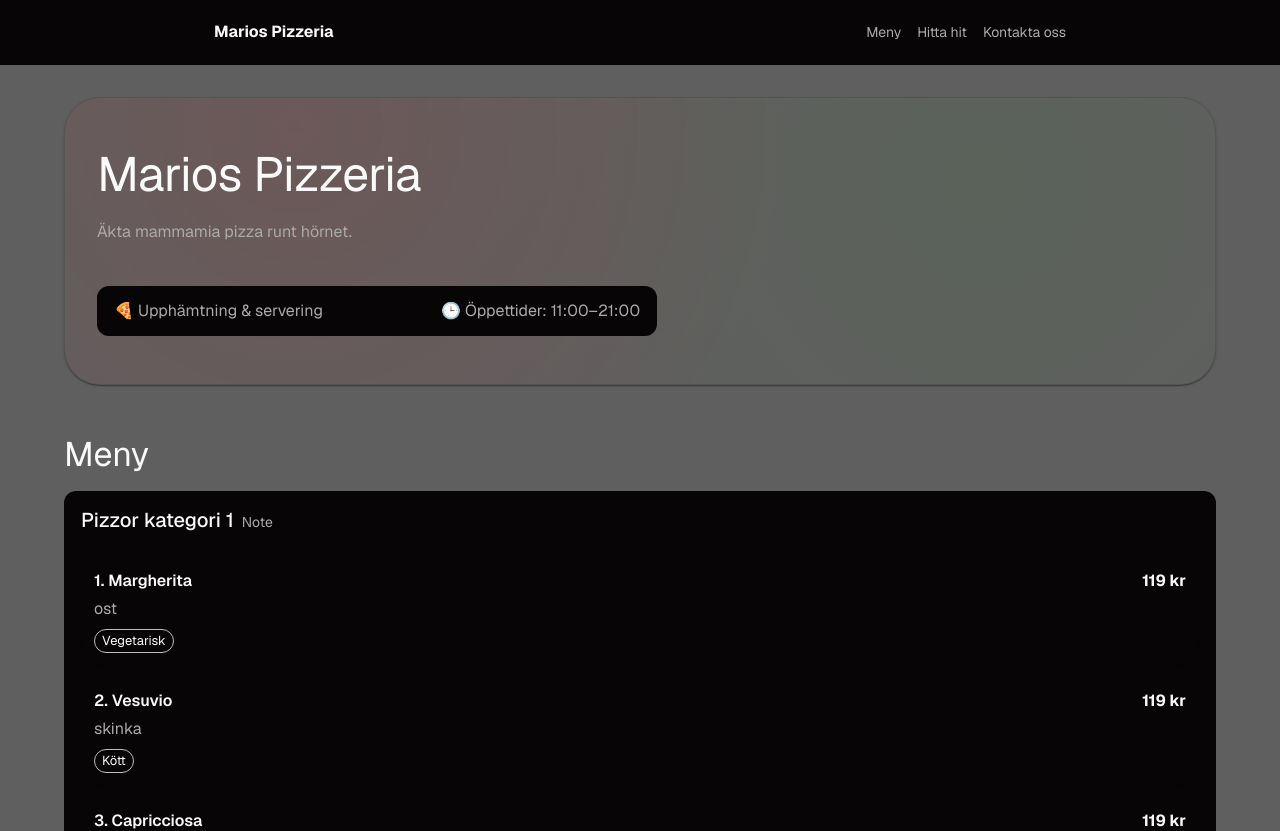
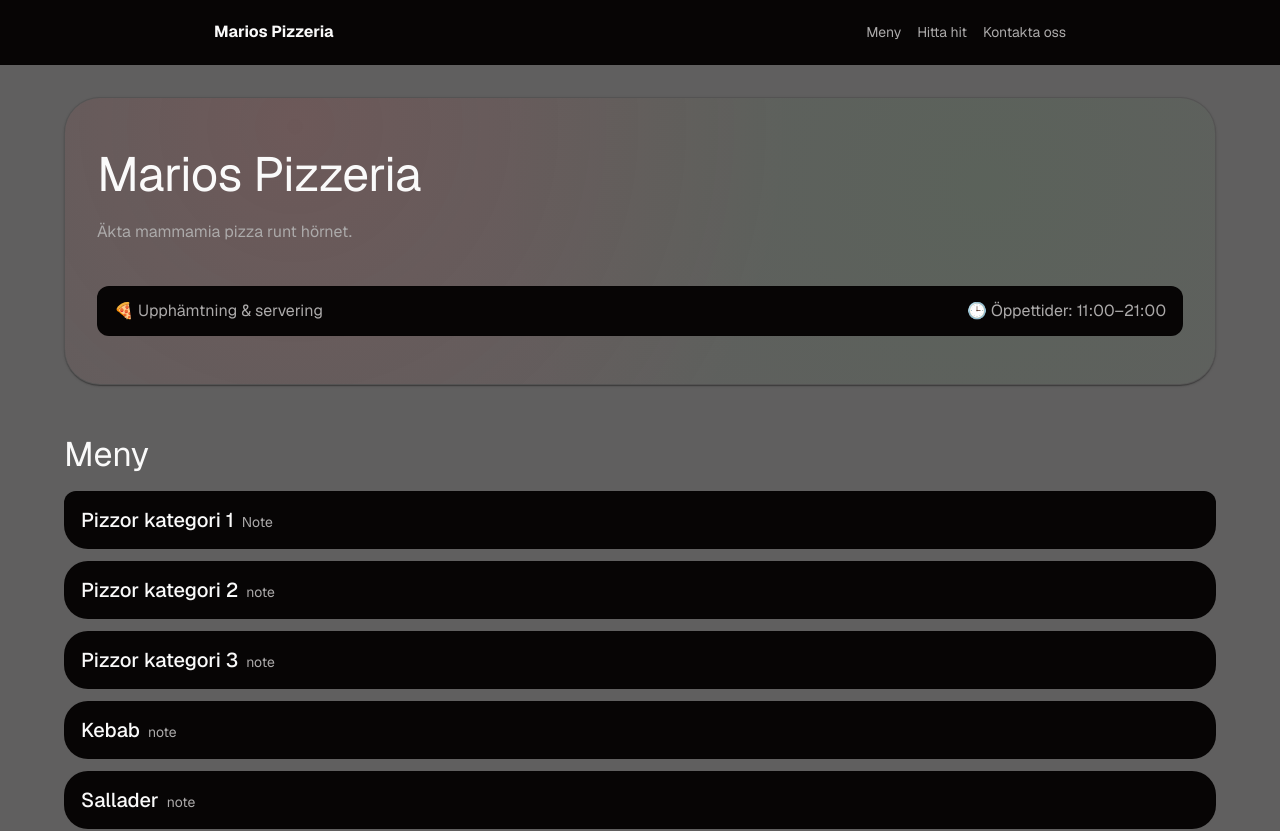
Before and after one commit to AdrianAlmer/showroom, a Next.js app: page /showroom in a window 1280 px wide. Shown: the top 831 px of the page. Built offline with nearby package versions, Linux system fonts and the light colour scheme; some icons are missing; what @mui/material-nextjs would draw is missing.

Commit message:
små fix: scrollMarginTop på "länkar" scroll-behavior: smooth i global max bredd i hero inforuta knapp från start sida ändrade menyerna

```diff
--- a/src/app/globals.css
+++ b/src/app/globals.css
@@ -15,6 +15,7 @@ body {
   max-width: 100vw;
   margin: 0;
   padding: 0;
+  scroll-behavior: smooth;
 }
 
 body {
--- a/src/app/showroom/page.tsx
+++ b/src/app/showroom/page.tsx
@@ -22,7 +22,7 @@ export default function ShowroomPage() {
         <StickyNav
            brand={pizzeriaTemplate.hero.title}
            links={[
-               {label: "Meny", href: "#meny"},
+               {label: "Meny", href: "#menu"},
                {label: "Hitta hit", href: "#hitta-hit"},
                {label: "Kontakta oss", href: "#kontakt"}
            ]}
--- a/src/components/sections/CategorizedMenu.tsx
+++ b/src/components/sections/CategorizedMenu.tsx
@@ -25,13 +25,13 @@ type Props = {
 
 export default function CategorizedMenuSection({
                                                    menu,
-                                                   defaultExpandedIds = ["pizza-classic"],
+                                                   //defaultExpandedIds = ["pizza-class1"], ta bort för auto expand
                                                    showIngredients = true,
                                                    showTags = true,
                                                    showAllergens = true,
                                                }: Props) {
     return (
-        <Box id="menu" sx={{ py: 6 }}>
+        <Box id="menu" sx={{ py: 6, scrollMarginTop: 20 }}>
             <Typography variant="h4" sx={{ mb: 2 }}>
                 {menu.title}
             </Typography>
@@ -40,7 +40,7 @@ export default function CategorizedMenuSection({
                 {menu.categories.map((cat) => (
                     <Accordion
                         key={cat.id}
-                        defaultExpanded={defaultExpandedIds.includes(cat.id)}
+                        //defaultExpanded={defaultExpandedIds.includes(cat.id)} ta bort för auto expand
                         disableGutters
                         elevation={0}
                         sx={{
--- a/src/components/sections/Contact.tsx
+++ b/src/components/sections/Contact.tsx
@@ -3,7 +3,7 @@ import type { ContactData } from "@/templates/types";
 
 export default function Contact({ title, phone, email, cta }: ContactData) {
     return (
-        <Box id="kontakt" sx={{ py: 6 }}>
+        <Box id="kontakt" sx={{ py: 6 , scrollMarginTop: 20}}>
             <Card variant="outlined">
                 <CardContent>
                     <Typography variant="h4" sx={{ mb: 1 }}>
--- a/src/components/sections/Hero.tsx
+++ b/src/components/sections/Hero.tsx
@@ -68,7 +68,7 @@ export default function Hero({ title, subtitle, primaryCta, secondaryCta, todayT
                     </Stack>
 
                     {/* Liten “info-rad” som gör det mer som en riktig pizzeriasida */}
-                    <Card variant="outlined" sx={{ mt: 2, maxWidth: 560 }}>
+                    <Card variant="outlined" sx={{ mt: 2, width: "100%" }}>
                         <CardContent sx={{ py: 1.5, "&:last-child": { pb: 1.5 } }}>
                             <Stack
                                 direction={{ xs: "column", sm: "row" }}
--- a/src/components/sections/Info.tsx
+++ b/src/components/sections/Info.tsx
@@ -3,7 +3,7 @@ import type { InfoData } from "@/templates/types";
 
 export default function Info({ title, addressLines, openingHours }: InfoData) {
     return (
-        <Box id="hitta-hit" sx={{ py: 6 }}>
+        <Box id="hitta-hit" sx={{ py: 6, scrollMarginTop: 20, mb: 0 }}>
             <Typography variant="h4" sx={{ mb: 2 }} textAlign="center">
                 {title}
             </Typography>
--- a/src/content/menus/pizzeriaMeny.ts
+++ b/src/content/menus/pizzeriaMeny.ts
@@ -26,7 +26,7 @@ export const pizzeriaMenu: CategorizedMenu = {
     title: "Meny",
     categories: [
         {
-            id: "pizza-classic",
+            id: "pizza-class1",
             title: "Pizzor kategori 1",
             note: "Note",
             items: [
@@ -122,7 +122,7 @@ export const pizzeriaMenu: CategorizedMenu = {
         },
 
         {
-            id: "pizza-premium",
+            id: "pizza-class2",
             title: "Pizzor kategori 2",
             note: "note",
             items: [
@@ -210,7 +210,7 @@ export const pizzeriaMenu: CategorizedMenu = {
         },
 
         {
-            id: "pizza-delux",
+            id: "pizza-class3",
             title: "Pizzor kategori 3",
             note: "note",
             items: [
```
Also changed, not shown: src/app/page.tsx (+8 -4 lines).
